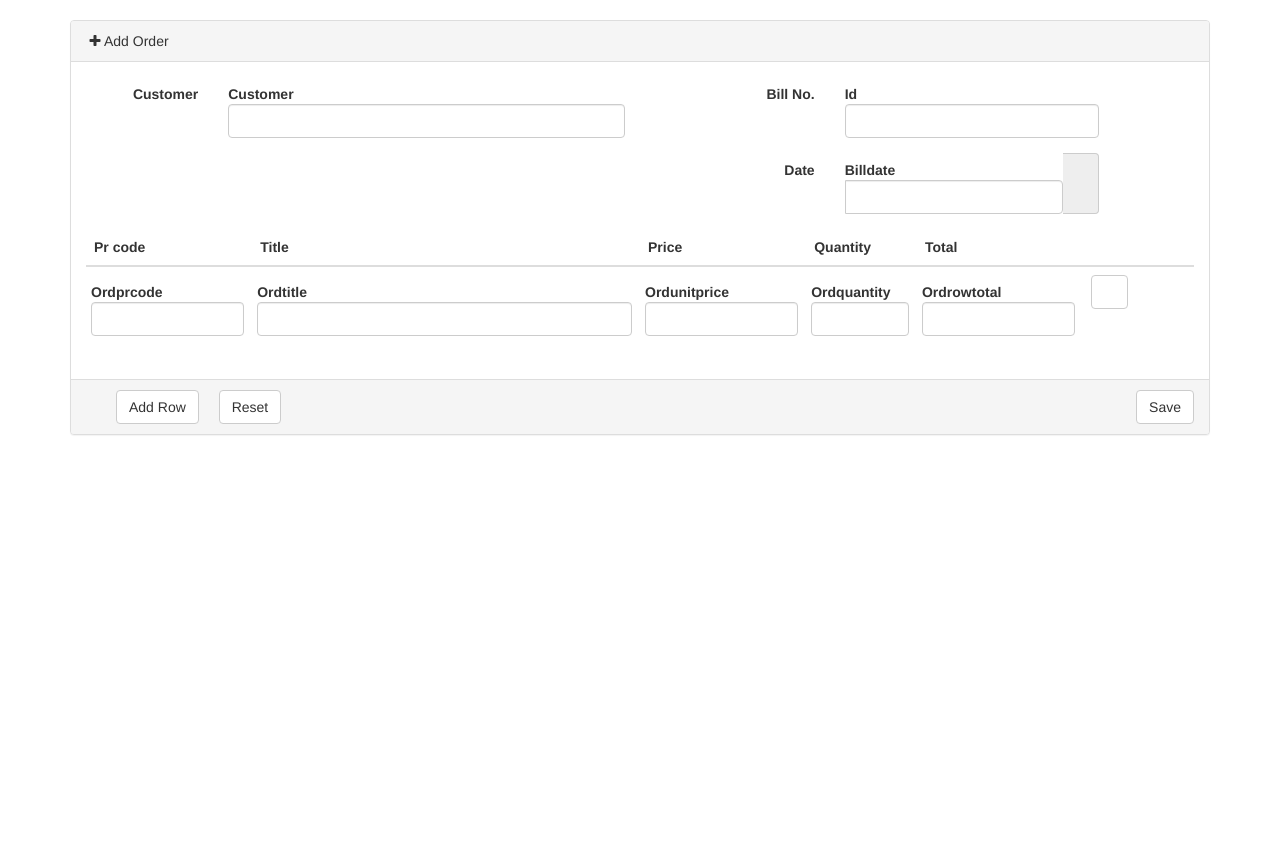
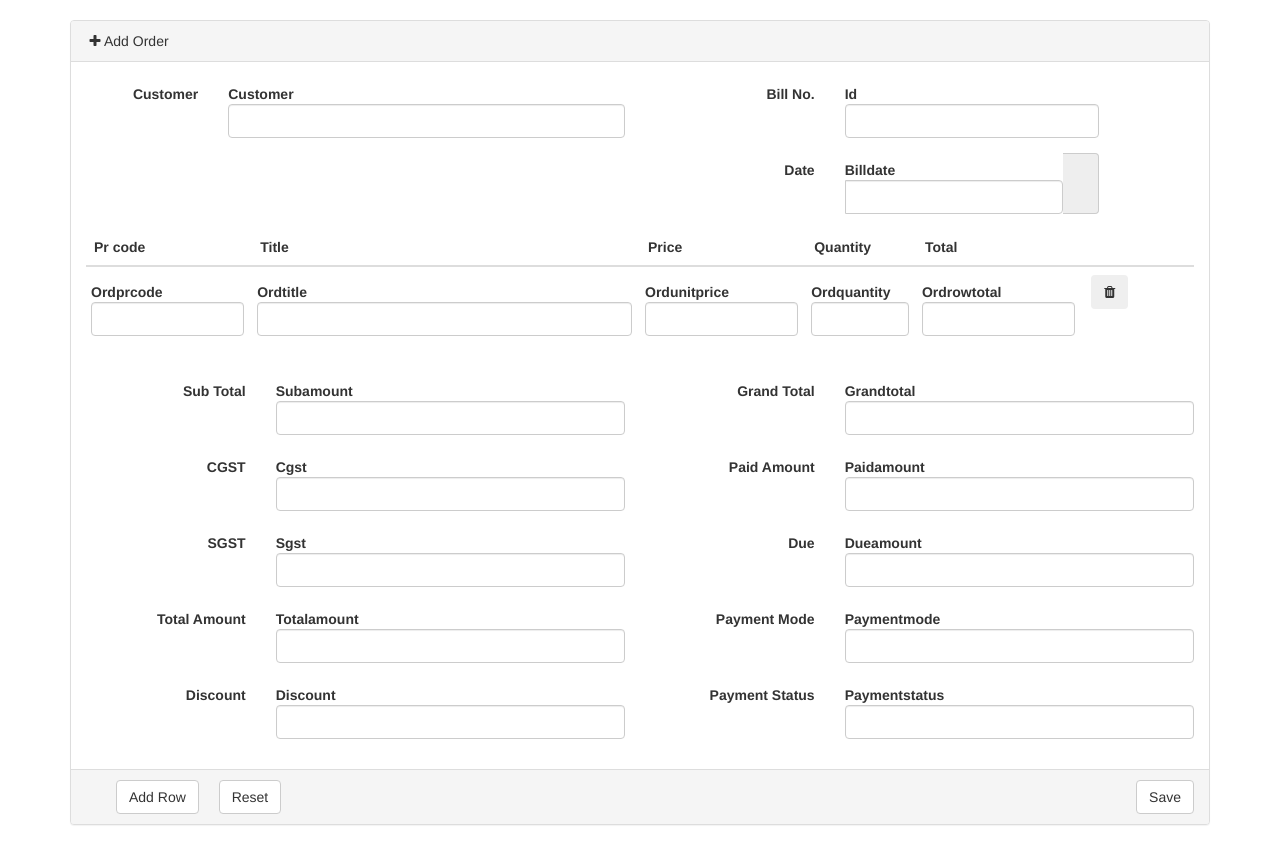
Before and after one commit to mohit444/biller, a CakePHP app: the page made by app/View/Orders/index.ctp in a window 1280 px wide. Shown: the part 52-897 px from the top of the page. Before the commit the page ends 487 px from the top, so only its background shows below. Run offline with PHP 8.4 and a stand-in for CakePHP, Linux system fonts and the light colour scheme; the template is opened without the code that fills it, so the values that code supplies are empty; form fields are guessed from the names that the template uses; some libraries are stand-ins or nearby versions; some web fonts are replaced.

Commit message:
some edits

```diff
--- a/app/View/Orders/index.ctp
+++ b/app/View/Orders/index.ctp
@@ -39,13 +39,8 @@
             </div>
 
 
-
-
-
-
-
             <?php echo $this->Form->create('Order',array('class'=> 'form-horizontal', 'inputDefaults'=>array('label'=>false)));?>
-            <table class="table" id="productTable">
+            <table class="table" id="">
                 <thead>
                     <tr>
                         <th style="width:15%;">Pr code</th>
@@ -58,47 +53,112 @@
                 </thead>
                 <tbody>
 
-                    <tr >
+                    <tr>
                         <td style="padding-left:5px;">
+                            <?php echo $this->Form->input('ordprcode', array('class'=>'form-control')); ?>
+                        </td>
 
-
-                            <?php echo $this->Form->input('ordprcode', array('class'=>'form-control','id'=>'forinputs')); ?>
-
-                        </td>
                         <td style="padding-left:5px;">
-
                             <?php echo $this->Form->input('ordtitle', array('class'=>'form-control')); ?>
                         </td>
+
                         <td style="padding-left:5px;">
+                            <?php echo $this->Form->input('ordunitprice', array('class'=>'form-control')); ?>
+                        </td>
 
-                            <?php echo $this->Form->input('ordunitprice', array('class'=>'form-control','id'=>'forinputs')); ?>
+                        <td style="padding-left:5px;">
+                            <?php echo $this->Form->input('ordquantity', array('class'=>'form-control')); ?>
+                        </td>
 
+                        <td style="padding-left:5px;">
+                            <?php echo $this->Form->input('ordrowtotal', array('class'=>'form-control')); ?>
                         </td>
-                        <td style="padding-left:5px;">
 
-                            <?php echo $this->Form->input('ordquantity', array('class'=>'form-control','id'=>'forinputs')); ?>
-
-                        </td>
-                        <td style="padding-left:5px;">
-                            <?php echo $this->Form->input('ordrowtotal', array('class'=>'form-control','id'=>'forinputs')); ?>
-                        </td>
                         <td>
-                            <button class="btn btn-default removeProductRowBtn" type="button" id="removeProductRowBtn" onclick=""><i class="glyphicon glyphicon-trash"></i></button>
+                            <?php echo $this->Form->button('<i class="fa fa-trash"></i>',array('class'=>'btn btn default','type'=>'button'));?>
+                            <!--button class="btn btn-default removeProductRowBtn" type="button" id="removeProductRowBtn" onclick=""><i class="glyphicon glyphicon-trash"></i></button-->
                         </td>
                     </tr>
                 </tbody>
             </table>
+            <div class="row top-margin">
+                <div class="col-md-6">
+                    <div class="form-group">
+                        <label class="col-md-4  control-label">Sub Total</label>
+                        <div class="col-md-8">
+                            <?php echo $this->Form->input('subamount', array('class'=>'form-control')); ?>
+                        </div>
+                    </div>
+                    <div class="form-group">
+                        <label class="col-md-4  control-label">CGST</label>
+                        <div class="col-md-8">
+                            <?php echo $this->Form->input('cgst', array('class'=>'form-control')); ?>
+                        </div>
+                    </div>
+                    <div class="form-group">
+                        <label class="col-md-4  control-label">SGST</label>
+                        <div class="col-md-8">
+                            <?php echo $this->Form->input('sgst', array('class'=>'form-control')); ?>
+                        </div>
+                    </div>
+                    <div class="form-group">
+                        <label class="col-md-4  control-label">Total Amount</label>
+                        <div class="col-md-8">
+                            <?php echo $this->Form->input('totalamount', array('class'=>'form-control')); ?>
+                        </div>
+                    </div>
+                    <div class="form-group">
+                        <label class="col-md-4  control-label">Discount</label>
+                        <div class="col-md-8">
+                            <?php echo $this->Form->input('discount', array('class'=>'form-control')); ?>
+                        </div>
+                    </div>
 
+                </div>
+                <div class="col-md-6">
+                    <div class="form-group">
+                        <label class="col-md-4  control-label">Grand Total</label>
+                        <div class="col-md-8">
+                            <?php echo $this->Form->input('grandtotal', array('class'=>'form-control')); ?>
+                        </div>
+                    </div>
+                    <div class="form-group">
+                        <label class="col-md-4  control-label">Paid Amount</label>
+                        <div class="col-md-8">
+                            <?php echo $this->Form->input('paidamount', array('class'=>'form-control')); ?>
+                        </div>
+                    </div>
+                    <div class="form-group">
+                        <label class="col-md-4  control-label">Due</label>
+                        <div class="col-md-8">
+                            <?php echo $this->Form->input('dueamount', array('class'=>'form-control')); ?>
+                        </div>
+                    </div>
+                    <div class="form-group">
+                        <label class="col-md-4  control-label">Payment Mode</label>
+                        <div class="col-md-8">
+                            <?php echo $this->Form->input('paymentmode', array('class'=>'form-control')); ?>
+                        </div>
+                    </div>
+                    <div class="form-group">
+                        <label class="col-md-4  control-label">Payment Status</label>
+                        <div class="col-md-8">
+                            <?php echo $this->Form->input('paymentstatus', array('class'=>'form-control')); ?>
+                        </div>
+                    </div>
+                </div>
+            </div>
         </div>
+
         <div class="panel-footer clearfix">
             <div class="pull-left">
                 <div class="col-md-12">
                     <div class="form-group">
                         <div class="col-md-6">
-                        <?php echo $this->Form->submit('Add Row',array('class'=> 'btn btn-default')); ?>
+                        <?php echo $this->Form->button('Add Row',array('class'=> 'btn btn-default','type'=>'button')); ?>
                         </div>
                         <div class="col-md-6">
-                        <?php echo $this->Form->submit('Reset',array('class'=> 'btn btn-default')); ?>
+                        <?php echo $this->Form->button('Reset',array('class'=> 'btn btn-default','type'=>'button')); ?>
                         </div>
                     </div>
                 </div>
@@ -113,18 +173,6 @@
 
 <script>
 $(document).ready(function(){
-    /*$(document).on('change','.inputsline input',function(){
-        var parentdiv = $(this).closest("div.inputsline");
-         emptyinputs = parentdiv.find("input").filter(function(){
-            return !this.value;
-        });
-        if(emptyinputs.length == 0){
-            newgroup = parentdiv.clone().appendTo(".divinputsline");
-            newgroup.find("input").each(function(){
-                $(this).val("");
-            });
-        }
-    });*/
 
     $('#datePicker').datepicker({
         format:'dd/mm/yyyy',
--- /dev/null
+++ b/app/webroot/css/custom.css
@@ -0,0 +1,3 @@
+.top-margin{
+    margin-top: 30px;
+}
```
Also changed, not shown: biller_20170811.sql (deleted, +0 -182 lines), biller_20170918.sql (added, +186 -0 lines).
